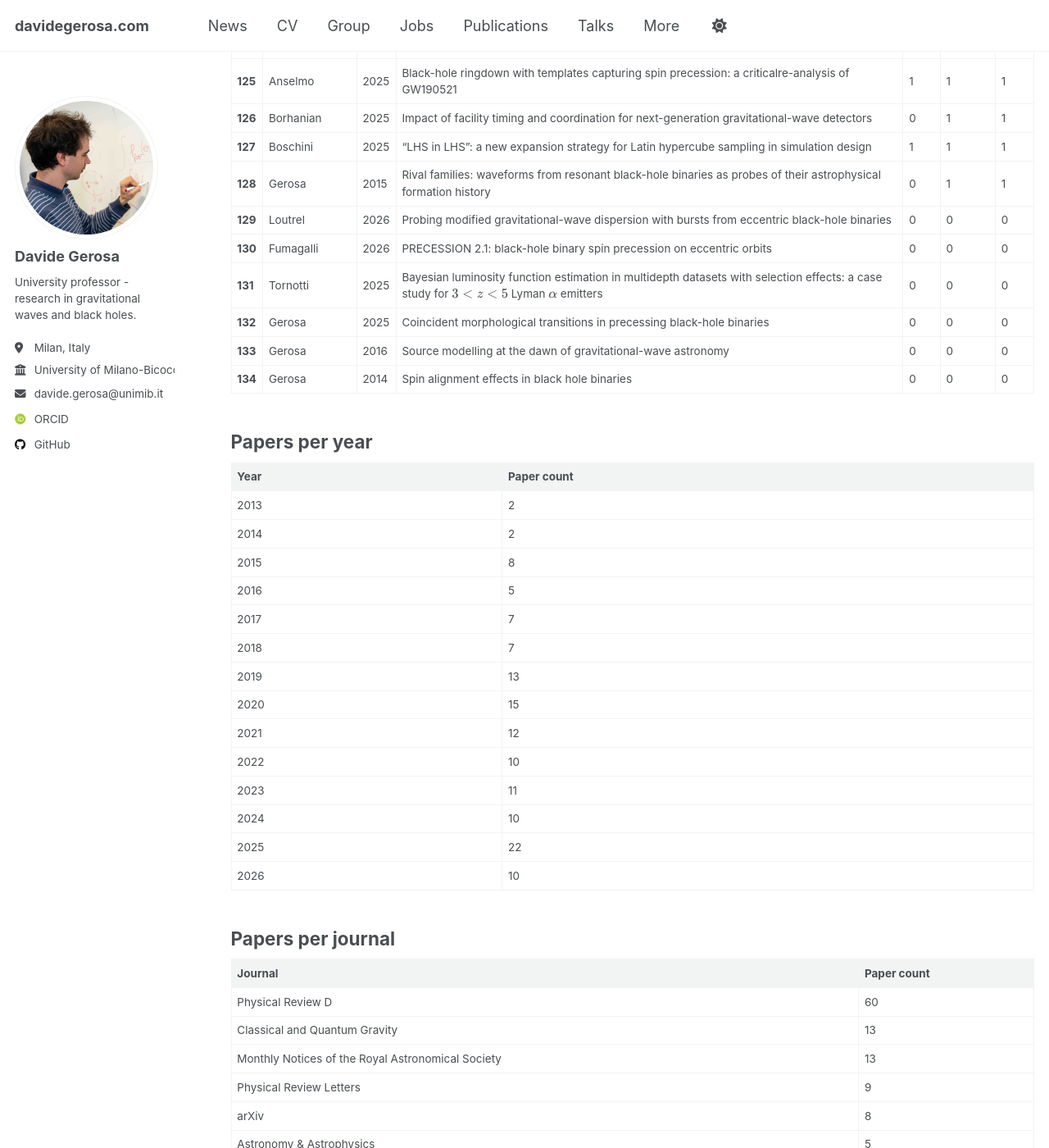
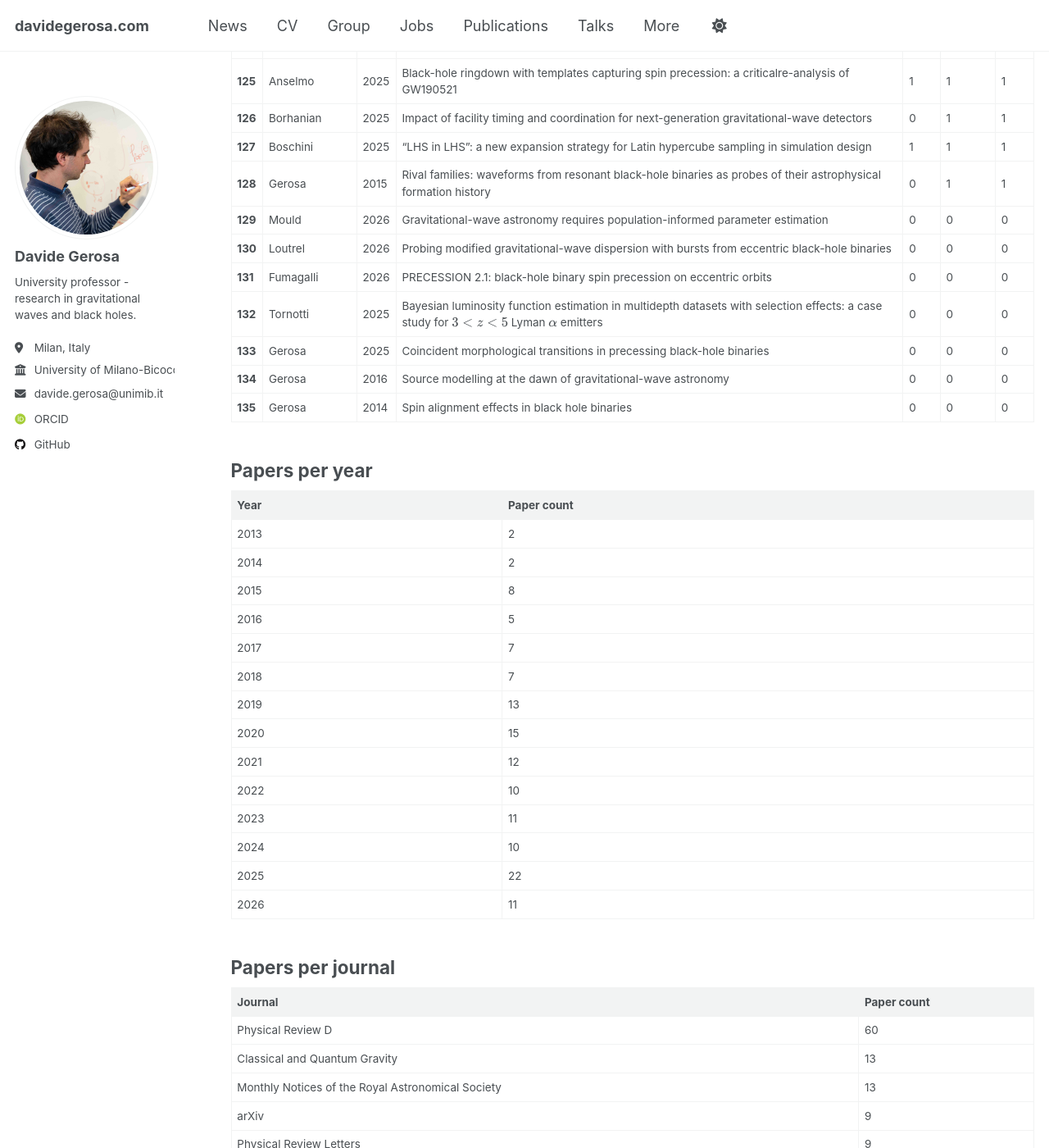
Before and after one commit to dgerosa/website, a Jekyll site: the page built from _pages/citations.md, in a window 1280 px wide and 1400 px high, scrolled down 5496 px. Shown: the whole window at 82% size. Built offline with Jekyll 4.4.1, drawn with Linux system fonts in a browser that asks for light colours; some web fonts are replaced; some of the changed text lies outside the part shown.

Commit message:
Website update from workflow

```diff
--- a/_pages/_citations.md
+++ b/_pages/_citations.md
@@ -137,12 +137,13 @@
 | **126** | Borhanian | 2025 | Impact of facility timing and coordination for next-generation gravitational-wave detectors | 0 | 1 | 1 |
 | **127** | Boschini | 2025 | “LHS in LHS”: a new expansion strategy for Latin hypercube sampling in simulation design | 1 | 1 | 1 |
 | **128** | Gerosa | 2015 | Rival families: waveforms from resonant black-hole binaries as probes of their astrophysical formation history | 0 | 1 | 1 |
-| **129** | Loutrel | 2026 | Probing modified gravitational-wave dispersion with bursts from eccentric black-hole binaries | 0 | 0 | 0 |
-| **130** | Fumagalli | 2026 | PRECESSION 2.1: black-hole binary spin precession on eccentric orbits | 0 | 0 | 0 |
-| **131** | Tornotti | 2025 | Bayesian luminosity function estimation in multidepth datasets with selection effects: a case study for $$3<z<5$$ Lyman $$\alpha$$ emitters | 0 | 0 | 0 |
-| **132** | Gerosa | 2025 | Coincident morphological transitions in precessing black-hole binaries | 0 | 0 | 0 |
-| **133** | Gerosa | 2016 | Source modelling at the dawn of gravitational-wave astronomy | 0 | 0 | 0 |
-| **134** | Gerosa | 2014 | Spin alignment effects in black hole binaries | 0 | 0 | 0 |
+| **129** | Mould | 2026 | Gravitational-wave astronomy requires population-informed parameter estimation | 0 | 0 | 0 |
+| **130** | Loutrel | 2026 | Probing modified gravitational-wave dispersion with bursts from eccentric black-hole binaries | 0 | 0 | 0 |
+| **131** | Fumagalli | 2026 | PRECESSION 2.1: black-hole binary spin precession on eccentric orbits | 0 | 0 | 0 |
+| **132** | Tornotti | 2025 | Bayesian luminosity function estimation in multidepth datasets with selection effects: a case study for $$3<z<5$$ Lyman $$\alpha$$ emitters | 0 | 0 | 0 |
+| **133** | Gerosa | 2025 | Coincident morphological transitions in precessing black-hole binaries | 0 | 0 | 0 |
+| **134** | Gerosa | 2016 | Source modelling at the dawn of gravitational-wave astronomy | 0 | 0 | 0 |
+| **135** | Gerosa | 2014 | Spin alignment effects in black hole binaries | 0 | 0 | 0 |
 
 ## Papers per year
 
@@ -161,7 +162,7 @@
 | 2023 | 11 |
 | 2024 | 10 |
 | 2025 | 22 |
-| 2026 | 10 |
+| 2026 | 11 |
 
 ## Papers per journal
 
@@ -170,8 +171,8 @@
 | Physical Review D | 60 |
 | Classical and Quantum Gravity | 13 |
 | Monthly Notices of the Royal Astronomical Society | 13 |
+| arXiv | 9 |
 | Physical Review Letters | 9 |
-| arXiv | 8 |
 | Astronomy & Astrophysics | 5 |
 | Astrophysical Journal | 5 |
 | Living Reviews in Relativity | 3 |
```
Also changed, not shown: other parts of _pages/_citations.md (+2 -2 lines), _pages/_group.md (+1 -1 lines), _pages/_publications.md (+7 -2 lines), _pages/_talks.md (+1 -1 lines).
